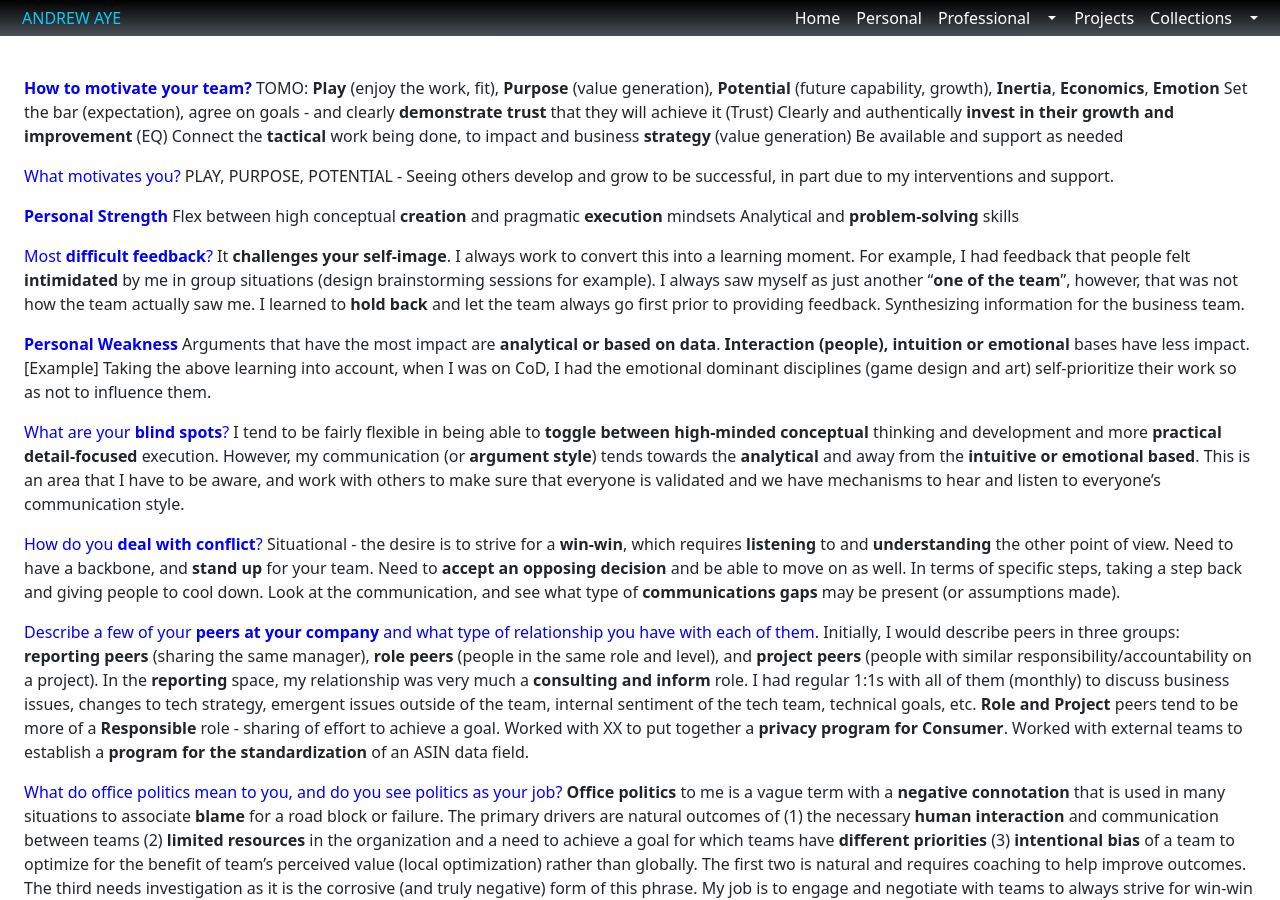
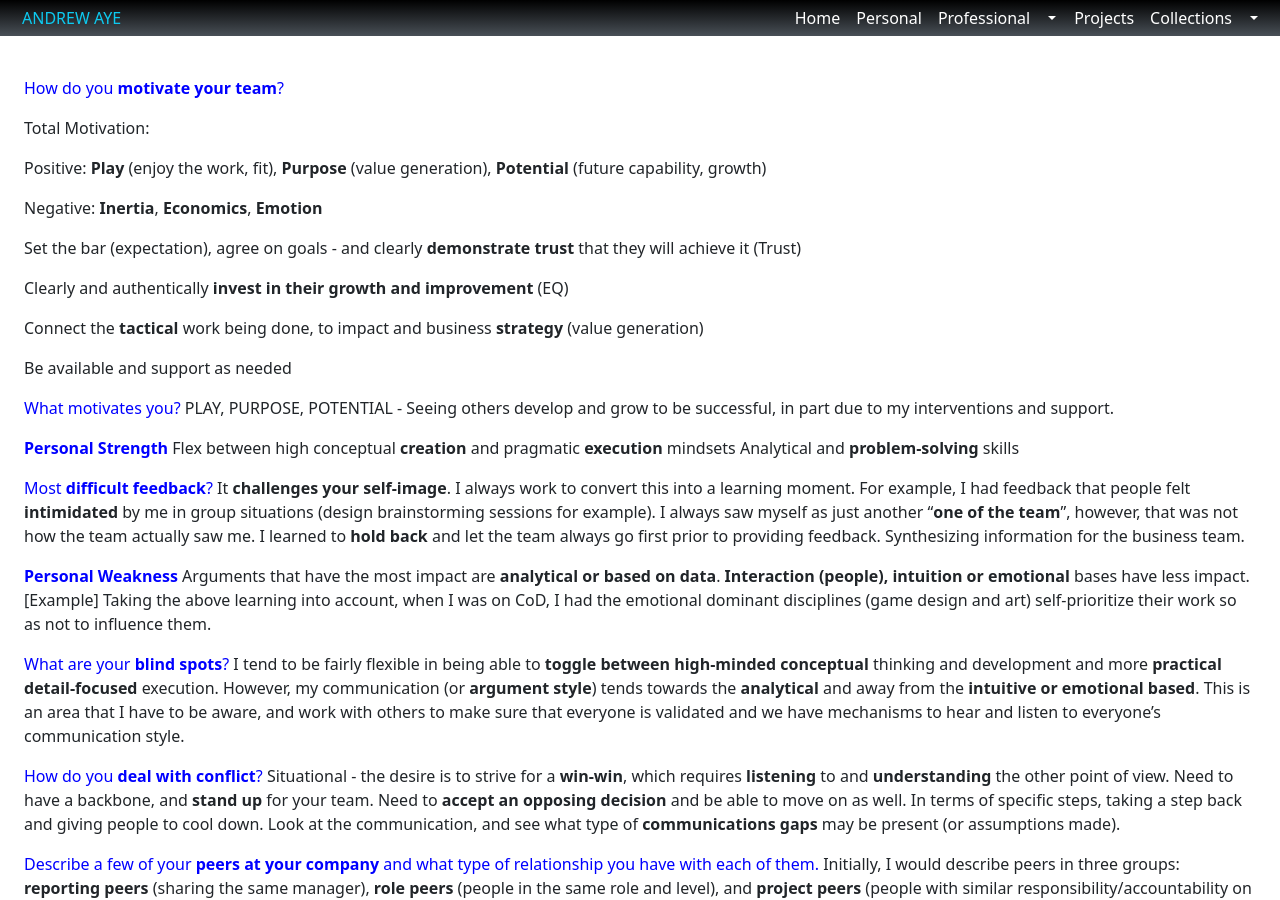
Before and after one commit to aaye/aaye.github.io, a Jekyll site: the page built from professional/interviewqanda.md, in a window 1280 px wide and 900 px high. Built offline with Jekyll 4.4.1, drawn with Linux system fonts in a browser that asks for light colours; our own code applies the rules of GitHub Pages for plain Markdown files.

Commit message:
Update interviewqanda.md

```diff
--- a/professional/interviewqanda.md
+++ b/professional/interviewqanda.md
@@ -1,8 +1,17 @@
-<span style="color:blue">**How to motivate your team?**</span>
-TOMO: **Play** (enjoy the work, fit), **Purpose** (value generation), **Potential** (future capability, growth), **Inertia**, **Economics**, **Emotion**
+<span style="color:blue">How do you **motivate your team**?</span>
+
+Total Motivation:
+
+  Positive: **Play** (enjoy the work, fit), **Purpose** (value generation), **Potential** (future capability, growth)
+
+  Negative: **Inertia**, **Economics**, **Emotion**
+
 Set the bar (expectation), agree on goals - and clearly **demonstrate trust** that they will achieve it (Trust)
+
 Clearly and authentically **invest in their growth and improvement** (EQ)
+
 Connect the **tactical** work being done, to impact and business **strategy** (value generation)
+
 Be available and support as needed
 
 <span style="color:blue">What motivates you?</span>
```
